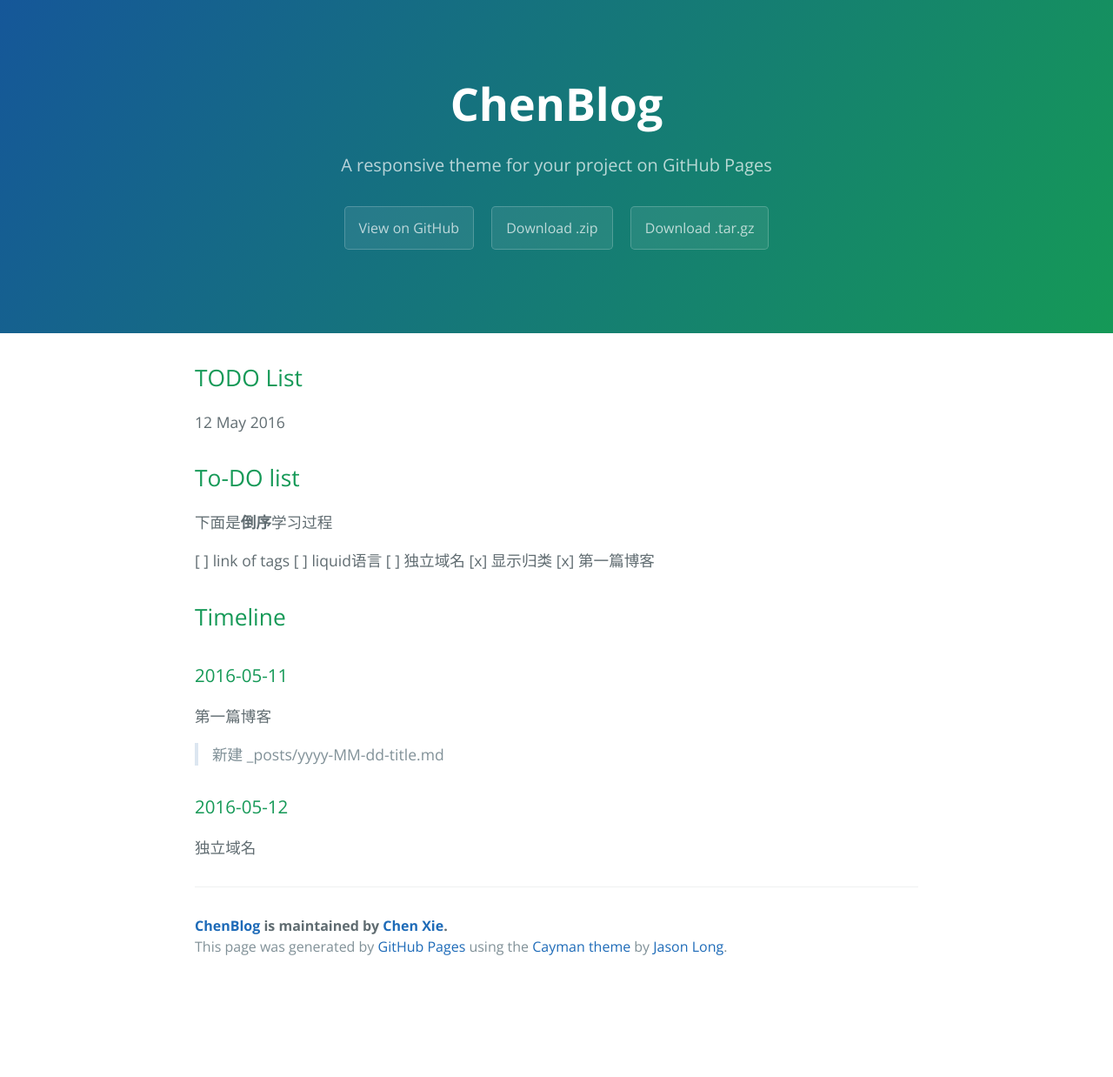
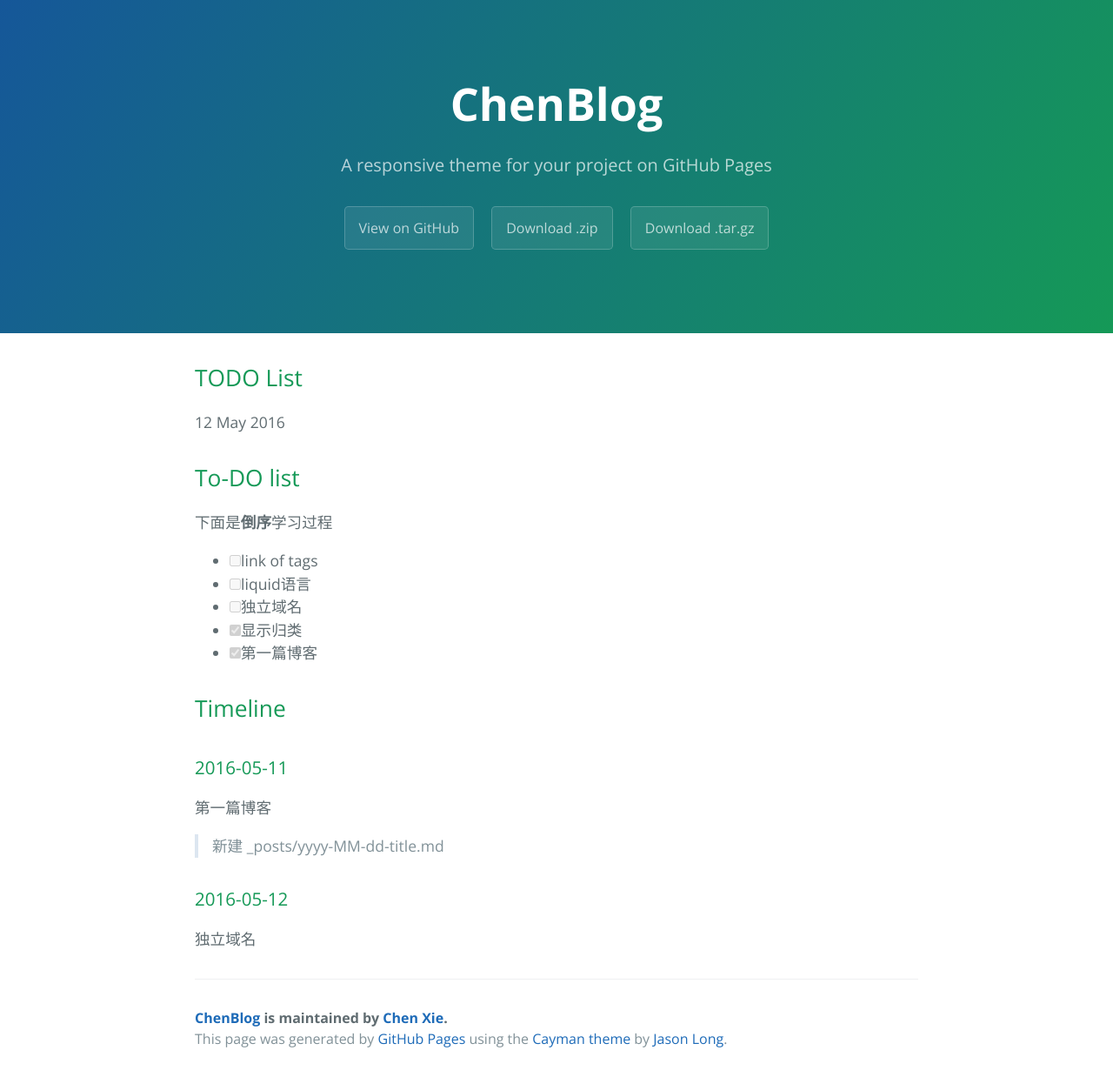
Before and after one commit to neilChenXie/neilChenXie.github.io, a Jekyll site: the page built from _posts/jekyll/2016-05-12-jekyll_plan.md, in a window 1280 px wide. Shown: the whole page at 87% size. Built offline with Jekyll 4.4.1, drawn with Linux system fonts in a browser that asks for light colours; before the commit the page ends 1132 px from its top, so only the background shows below that.

```diff
--- a/_posts/jekyll/2016-05-12-jekyll_plan.md
+++ b/_posts/jekyll/2016-05-12-jekyll_plan.md
@@ -10,11 +10,11 @@ tags: [jekyll, plan]
 
 下面是**倒序**学习过程
 
-[ ] link of tags
-[ ] liquid语言
-[ ] 独立域名
-[x] 显示归类
-[x] 第一篇博客
+- [ ] link of tags
+- [ ] liquid语言
+- [ ] 独立域名
+- [x] 显示归类
+- [x] 第一篇博客
 
 ## Timeline
 
```
